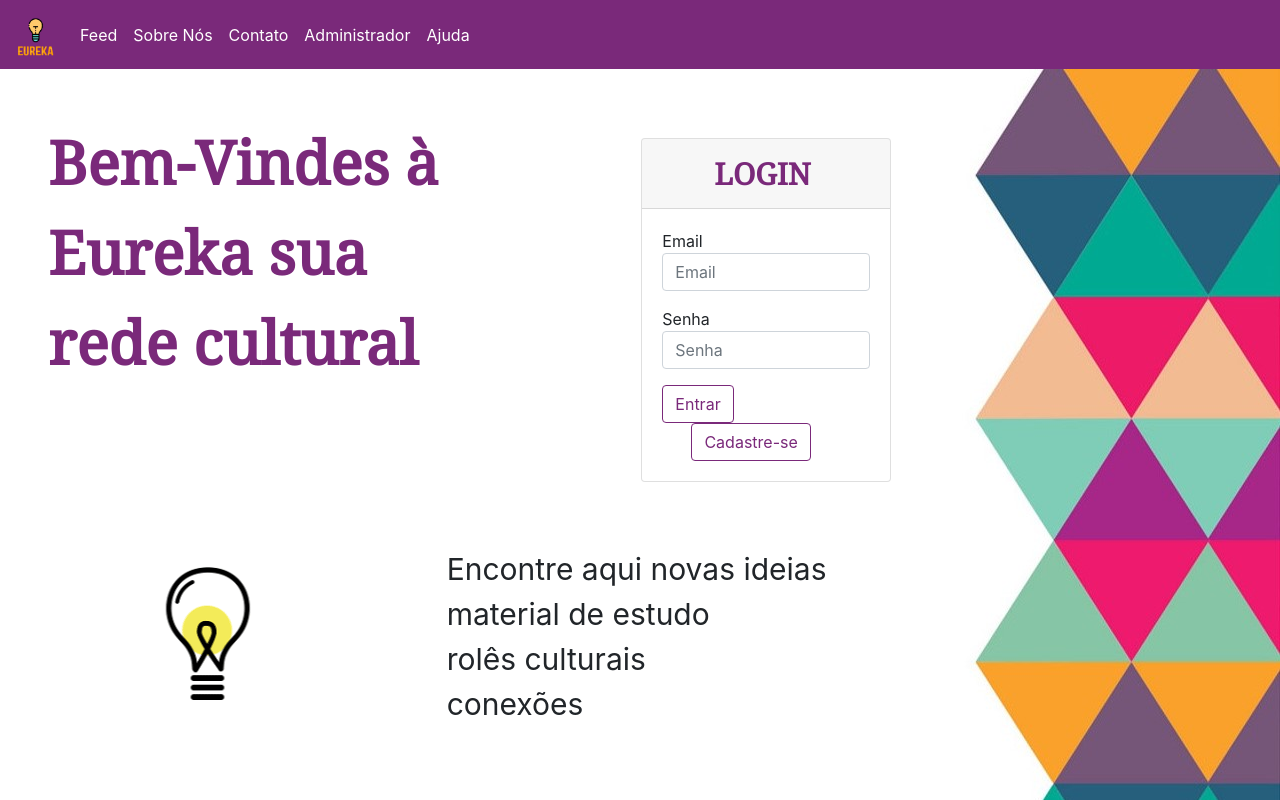
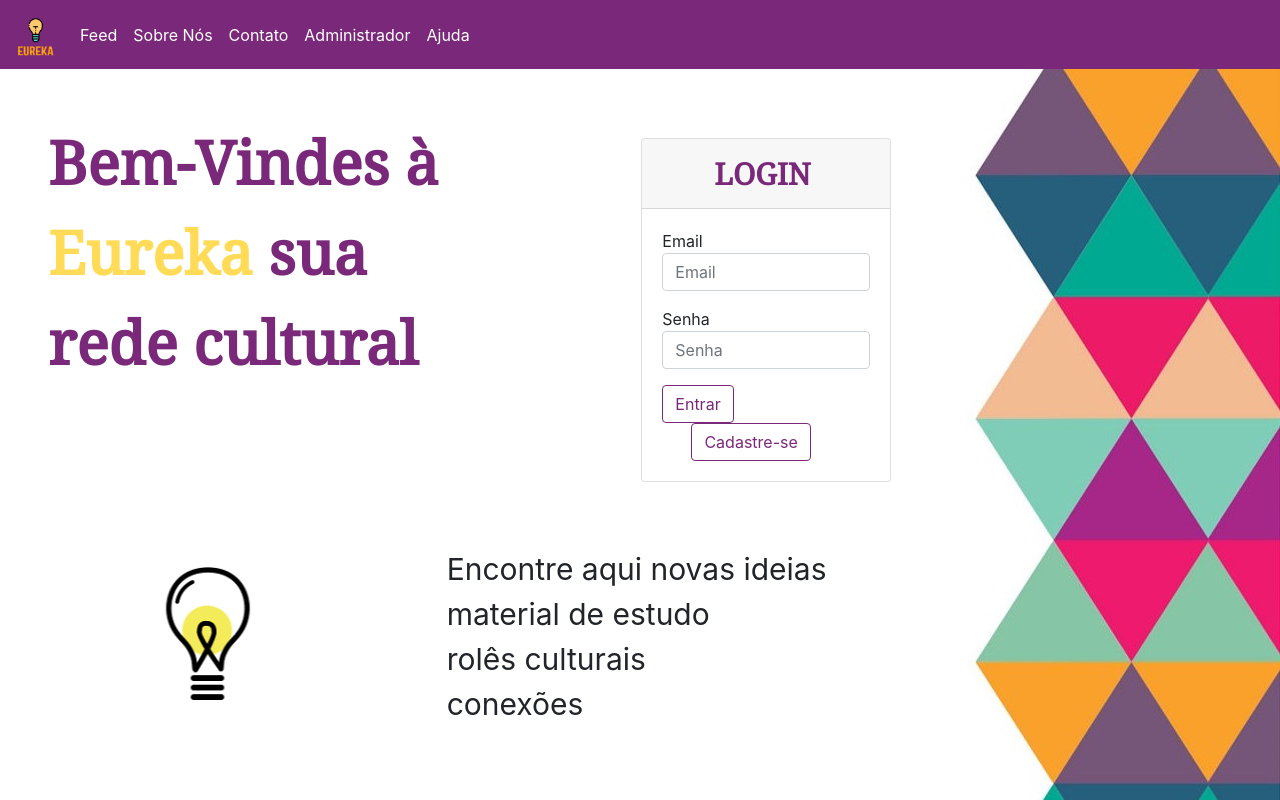
Before and after one commit to EdsonSantana93/ProjetoIntegradorAngular, an Angular app: page / in a window 1280 px wide. Shown: the top 800 px of the page. Built offline with nearby package versions, Linux system fonts and the light colour scheme.

Commit message:
alteração layout: página inicial/login

```diff
--- a/src/app/login/login.component.css
+++ b/src/app/login/login.component.css
@@ -124,3 +124,7 @@ input[type=number] {
   margin-top:5%;
 
 }
+
+#eureka{
+  color: #ffdb58;
+}
--- a/src/app/login/login.component.html
+++ b/src/app/login/login.component.html
@@ -7,7 +7,7 @@
 <div class="container.flex backgroundlogin">
   <div class="row">
     <div class="col-md-4 mt-5 ml-5">
-    <p id="homeOi"><strong>Bem-Vindes à Eureka sua rede cultural</strong></p>
+    <p id="homeOi"><strong>Bem-Vindes à <strong id="eureka">Eureka</strong> sua rede cultural</strong></p>
   </div>
 
   <div class="col-md-4 d-flex justify-content-end mt-5">
```
